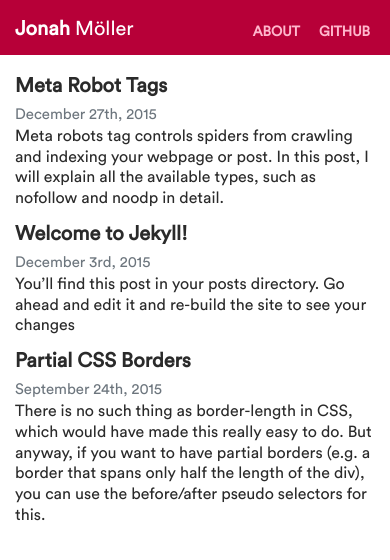
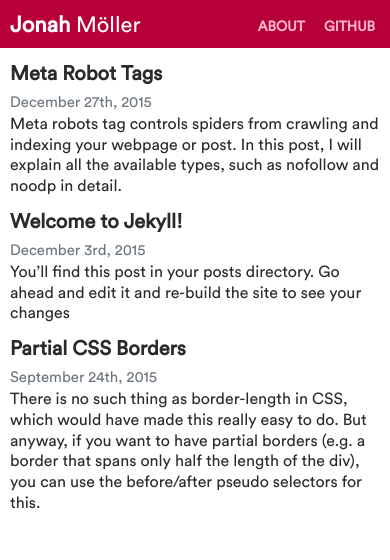
Before and after one commit to snapsnapturtle/jonah.ml, a Jekyll site: the page built from index.html, in a window 390 px wide. Shown: the top 560 px of the page. Built offline with Jekyll 4.4.1, drawn with Linux system fonts in a browser that asks for light colours.

Commit message:
improved title on mobile views

```diff
--- a/_sass/_header.scss
+++ b/_sass/_header.scss
@@ -17,7 +17,7 @@
       display: inline-block;
 
       @include breakpoint('phone') {
-        font-size: 20px;
+        font-size: 22px;
       }
 
       &:hover {
--- a/_sass/_layout.scss
+++ b/_sass/_layout.scss
@@ -10,4 +10,8 @@
   @include breakpoint('tablet') {
     width: 100%;
   }
+
+  @include breakpoint('phone') {
+    padding: 10px;
+  }
 }
```
